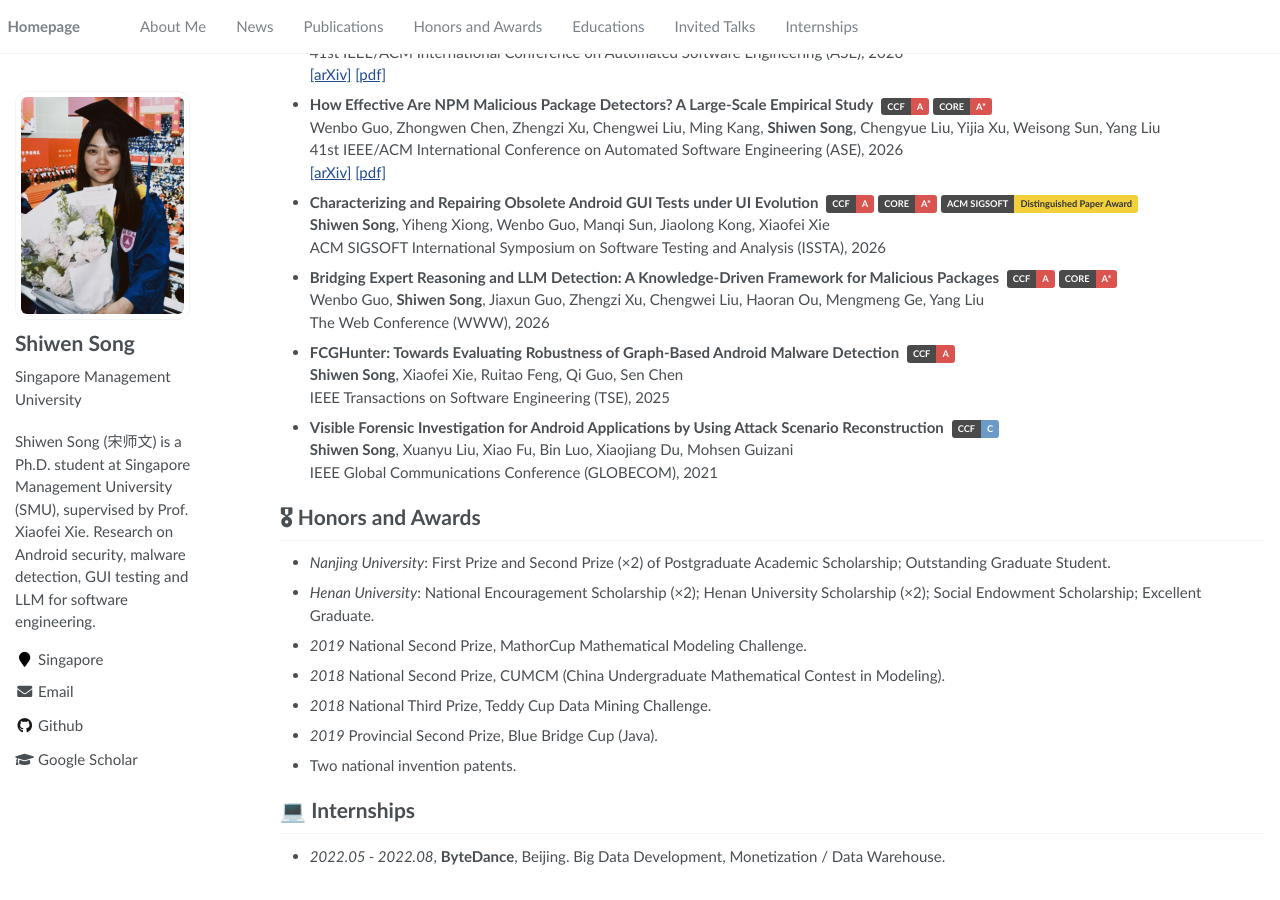
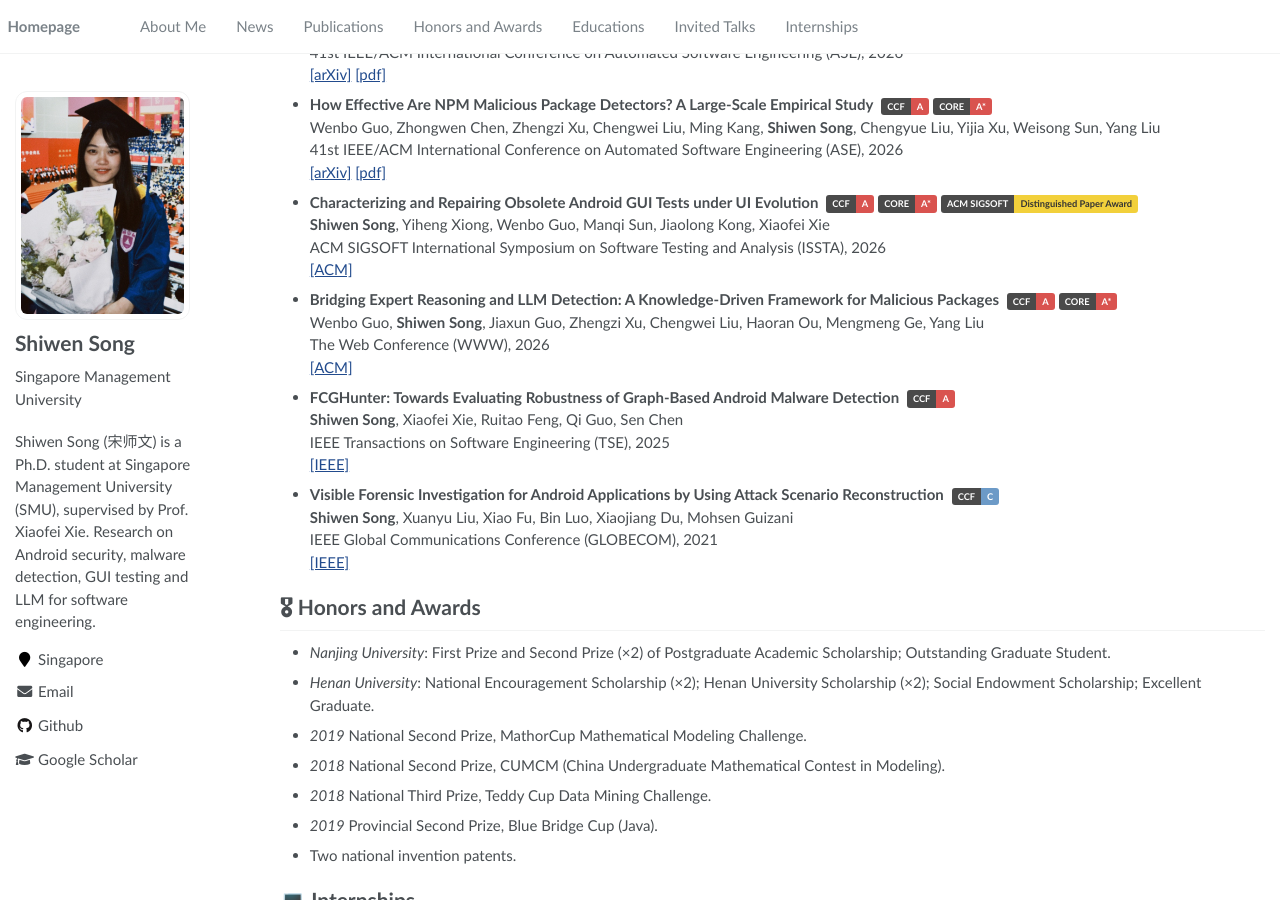
Before and after one commit to shiwen-song/shiwen-song.github.io, a Jekyll site: the page built from _pages/about.md, in a window 1280 px wide and 900 px high, scrolled down 683 px. Built offline with Jekyll 4.4.1, drawn with Linux system fonts in a browser that asks for light colours.

Commit message:
Add ACM/IEEE DOI links
Co-Authored-By: Claude Sonnet 5.5 <noreply@anthropic.com>

```diff
--- a/_pages/about.md
+++ b/_pages/about.md
@@ -53,19 +53,23 @@ His research interests include mobile app security and testing, with a focus on
 
 - **Characterizing and Repairing Obsolete Android GUI Tests under UI Evolution** <span class="bdg"><span class="l">CCF</span><span class="r">A</span></span><span class="bdg"><span class="l">CORE</span><span class="r">A*</span></span><span class="bdg"><span class="l">ACM SIGSOFT</span><span class="g">Distinguished Paper Award</span></span>
   **Shiwen Song**, Yiheng Xiong, Wenbo Guo, Manqi Sun, Jiaolong Kong, Xiaofei Xie<br>
-  ACM SIGSOFT International Symposium on Software Testing and Analysis (ISSTA), 2026
+  ACM SIGSOFT International Symposium on Software Testing and Analysis (ISSTA), 2026<br>
+  [[ACM]](https://doi.org/10.1145/3832300)
 
 - **Bridging Expert Reasoning and LLM Detection: A Knowledge-Driven Framework for Malicious Packages** <span class="bdg"><span class="l">CCF</span><span class="r">A</span></span><span class="bdg"><span class="l">CORE</span><span class="r">A*</span></span>
   Wenbo Guo, **Shiwen Song**, Jiaxun Guo, Zhengzi Xu, Chengwei Liu, Haoran Ou, Mengmeng Ge, Yang Liu<br>
-  The Web Conference (WWW), 2026
+  The Web Conference (WWW), 2026<br>
+  [[ACM]](https://doi.org/10.1145/3774904.3792083)
 
 - **FCGHunter: Towards Evaluating Robustness of Graph-Based Android Malware Detection** <span class="bdg"><span class="l">CCF</span><span class="r">A</span></span>
   **Shiwen Song**, Xiaofei Xie, Ruitao Feng, Qi Guo, Sen Chen<br>
-  IEEE Transactions on Software Engineering (TSE), 2025
+  IEEE Transactions on Software Engineering (TSE), 2025<br>
+  [[IEEE]](https://doi.org/10.1109/TSE.2025.3626788)
 
 - **Visible Forensic Investigation for Android Applications by Using Attack Scenario Reconstruction** <span class="bdg"><span class="l">CCF</span><span class="c">C</span></span>
   **Shiwen Song**, Xuanyu Liu, Xiao Fu, Bin Luo, Xiaojiang Du, Mohsen Guizani<br>
-  IEEE Global Communications Conference (GLOBECOM), 2021
+  IEEE Global Communications Conference (GLOBECOM), 2021<br>
+  [[IEEE]](https://doi.org/10.1109/GLOBECOM46510.2021.9685748)
 
 # 🎖 Honors and Awards
 - *Nanjing University*: First Prize and Second Prize (×2) of Postgraduate Academic Scholarship; Outstanding Graduate Student.
```
